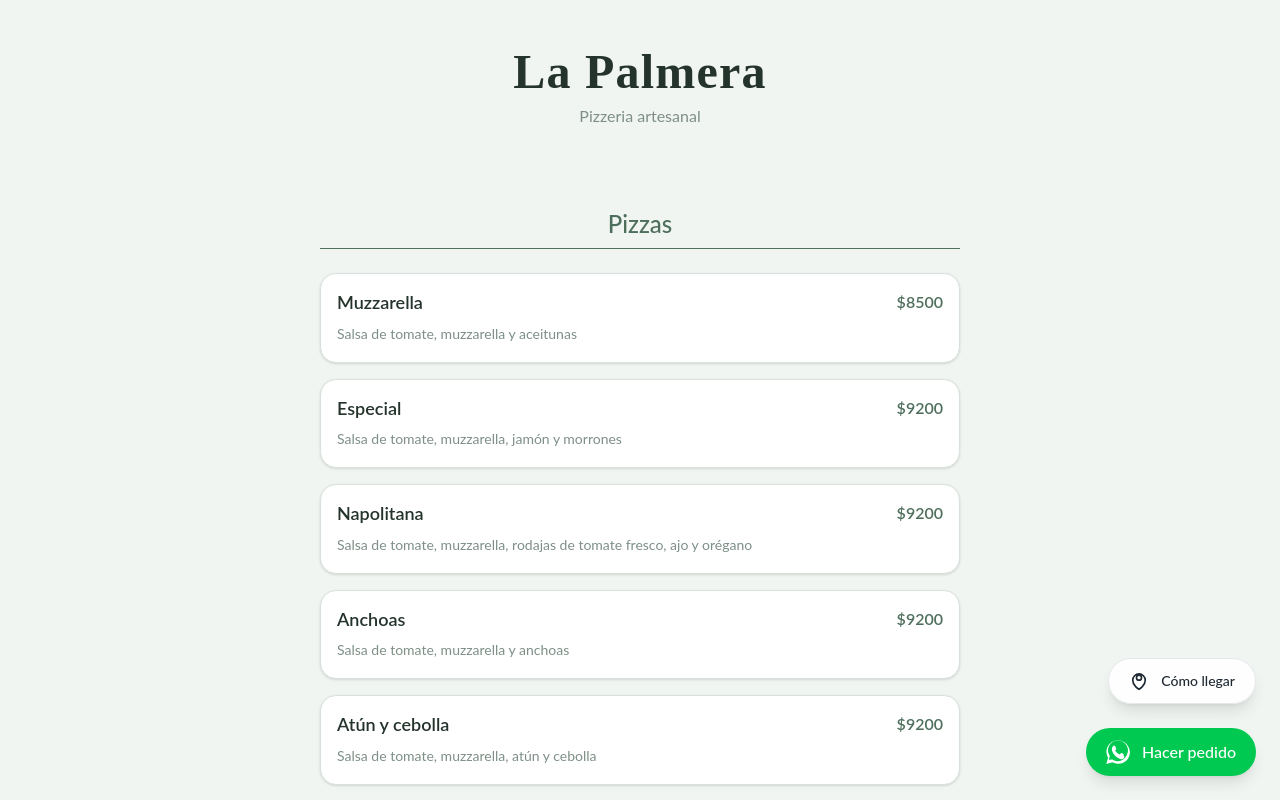
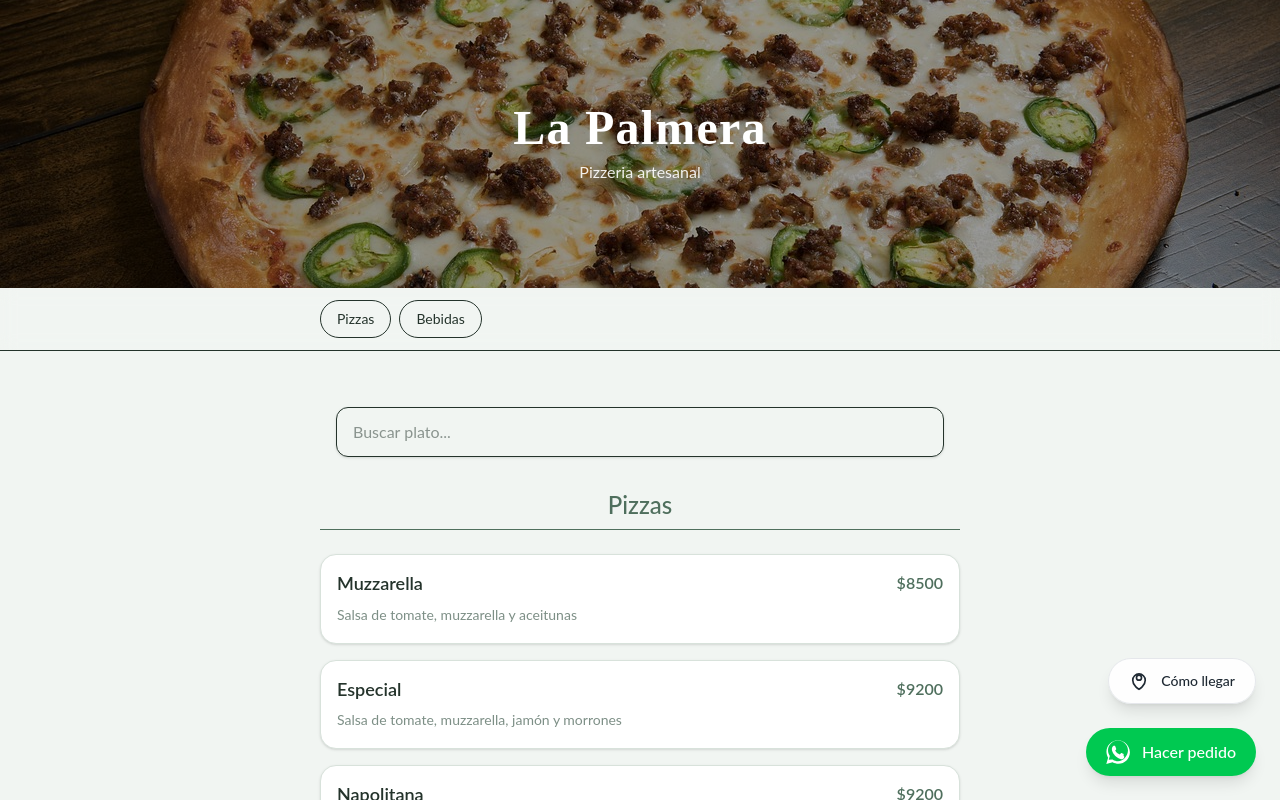
Before and after one commit to eamolina-dev/menu-digital, a React (Vite) app: page / in a window 1280 px wide. Shown: the top 800 px of the page. Built offline with nearby package versions, Linux system fonts and the light colour scheme.

Commit message:
Add filter by categories and dishes search

```diff
--- /dev/null
+++ b/src/components/CategoryFilter.tsx
@@ -0,0 +1,21 @@
+type Props = {
+  categories: { id: string; title: string }[];
+};
+
+export const CategoryFilter = ({ categories }: Props) => {
+  return (
+    <div className="sticky top-0 z-30 bg-[var(--bg)]/80 backdrop-blur border-b">
+      <div className="flex gap-2 overflow-x-auto px-4 py-3 max-w-2xl mx-auto">
+        {categories.map((cat) => (
+          <a
+            key={cat.id}
+            href={`#${cat.id}`}
+            className="px-4 py-2 rounded-full border text-sm whitespace-nowrap hover:scale-105 transition"
+          >
+            {cat.title}
+          </a>
+        ))}
+      </div>
+    </div>
+  );
+};
--- a/src/components/MenuCategory.tsx
+++ b/src/components/MenuCategory.tsx
@@ -7,7 +7,7 @@ type Props = {
 
 export const MenuCategory = ({ category }: Props) => {
   return (
-    <section className="mb-12">
+    <section id={category.id} className="mb-12">
       <h2 className="category accent text-2xl font-medium mb-6 border-b pb-2 text-center">
         {category.title}
       </h2>
--- a/src/pages/MenuPage.tsx
+++ b/src/pages/MenuPage.tsx
@@ -6,21 +6,47 @@ import { menus } from "../data";
 import { config } from "../config";
 import { Footer } from "../components/layout/Footer";
 import { themes } from "../theme/themes";
+import { CategoryFilter } from "../components/CategoryFilter";
+import { useState } from "react";
 
 export const MenuPage = () => {
   const currentMenu = menus[config.clientId];
   const themeClass = themes[config.theme];
+  const [search, setSearch] = useState("");
+
+  const filteredMenu = currentMenu
+    .map((cat) => ({
+      ...cat,
+      items: cat.items.filter((item) =>
+        item.name.toLowerCase().includes(search.toLowerCase())
+      ),
+    }))
+    .filter((cat) => cat.items.length > 0);
 
   return (
     <div className={`menu-theme ${themeClass} min-h-screen relative`}>
       <Header
         name={config.clientName}
         description={config.description}
-        // image="/shahroz-khan-food-3203448_1280.jpg"
+        image="/shahroz-khan-food-3203448_1280.jpg"
+      />
+
+      <CategoryFilter
+        categories={currentMenu.map((c) => ({ id: c.id, title: c.title }))}
       />
 
       <main className="max-w-2xl mx-auto px-4 pt-8 pb-24">
-        {currentMenu.map((category) => (
+        <div className="max-w-2xl mx-auto px-4 pt-6">
+          <input
+            type="text"
+            placeholder="Buscar plato..."
+            value={search}
+            onChange={(e) => setSearch(e.target.value)}
+            className="w-full px-4 py-3 mb-8 rounded-xl border shadow-sm focus:outline-none focus:ring"
+          />
+        </div>
+
+        {filteredMenu.map((category) => (
           <MenuCategory key={category.id} category={category} />
         ))}
       </main>
```
